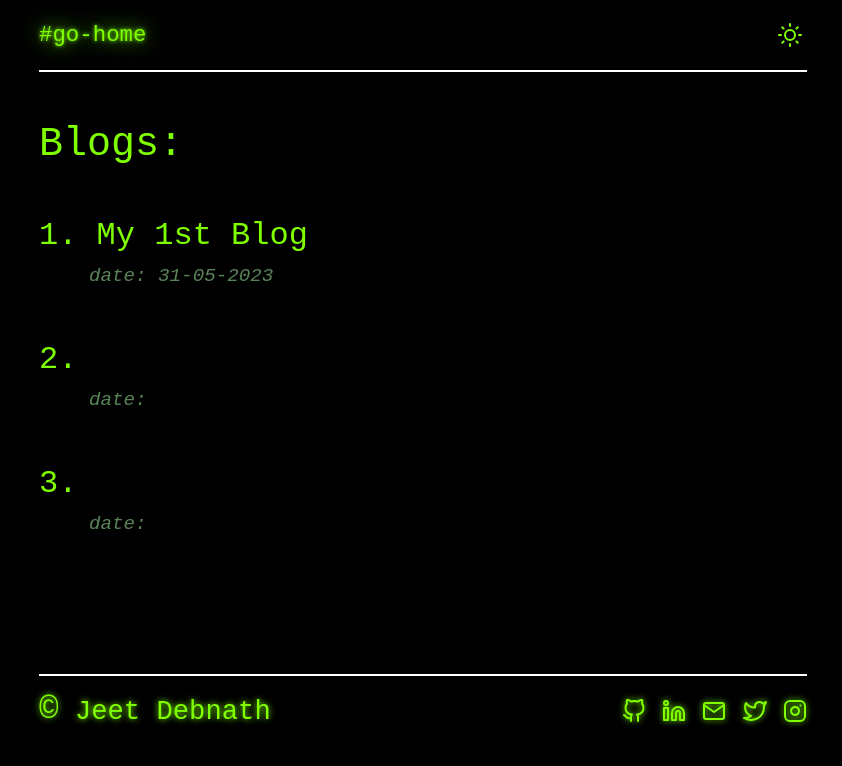
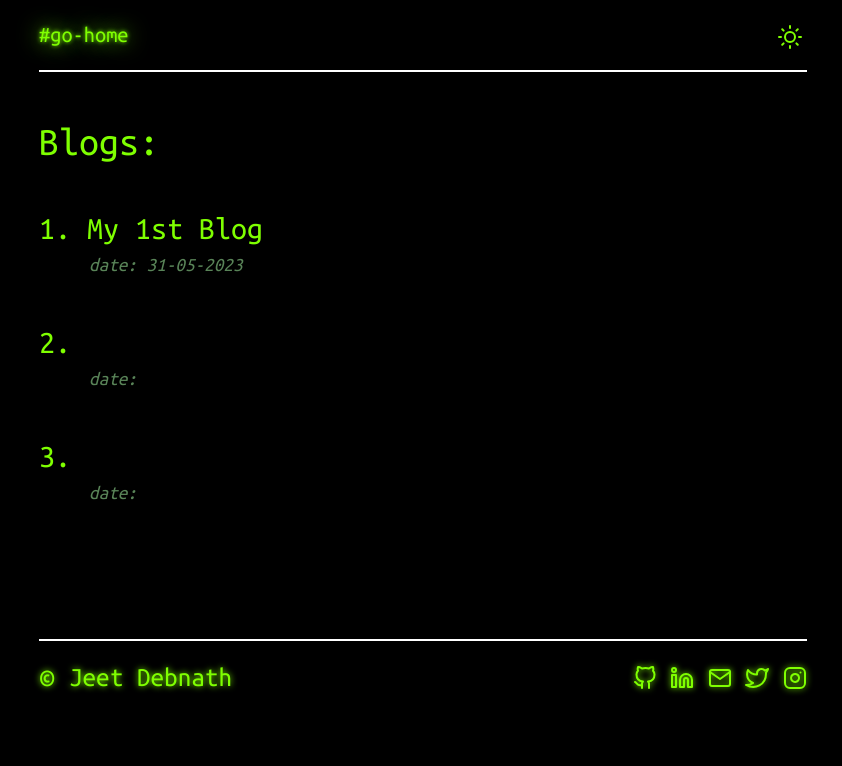
Before and after one commit to jxxt/jxxt.github.io, a plain HTML site: page blogs/index.html in a window 1280 px wide. Shown: the whole page, without its empty margins (217-1059 px from the left). Drawn offline with Linux system fonts and the light colour scheme.

Commit message:
added font to projects and blogs websites html file

```diff
--- a/blogs/index.html
+++ b/blogs/index.html
@@ -7,6 +7,11 @@
     <meta name="viewport" content="width=device-width, initial-scale=1.0">
     <link rel="stylesheet" href="styles.css">
     <title>Blogs</title>
+
+
+    <link rel="preconnect" href="https://fonts.googleapis.com">
+    <link rel="preconnect" href="https://fonts.gstatic.com" crossorigin>
+    <link href="https://fonts.googleapis.com/css2?family=Ubuntu+Mono&display=swap" rel="stylesheet">
 </head>
 
 <body>
```
Also changed, not shown: blogs/one.html (+5 -0 lines).
